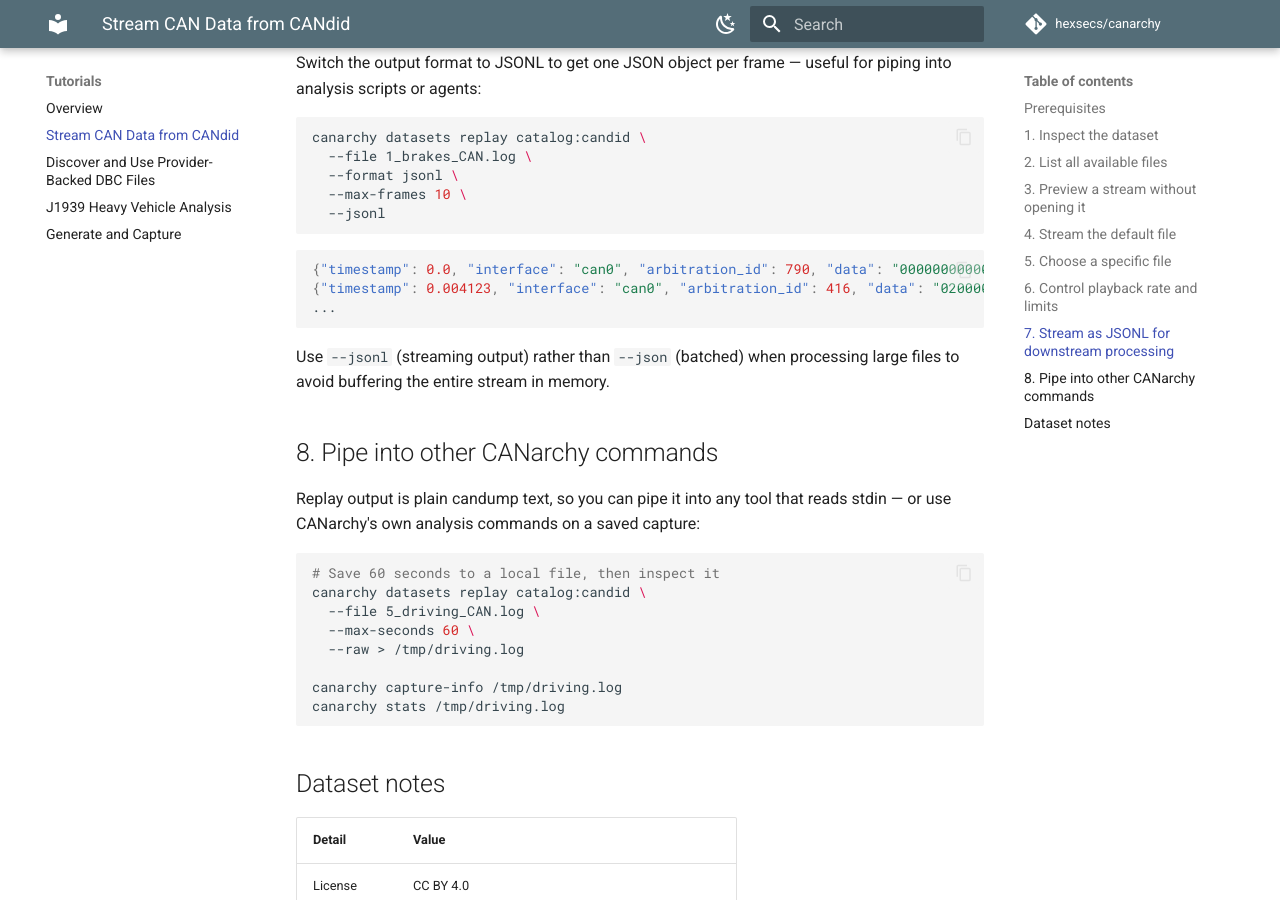
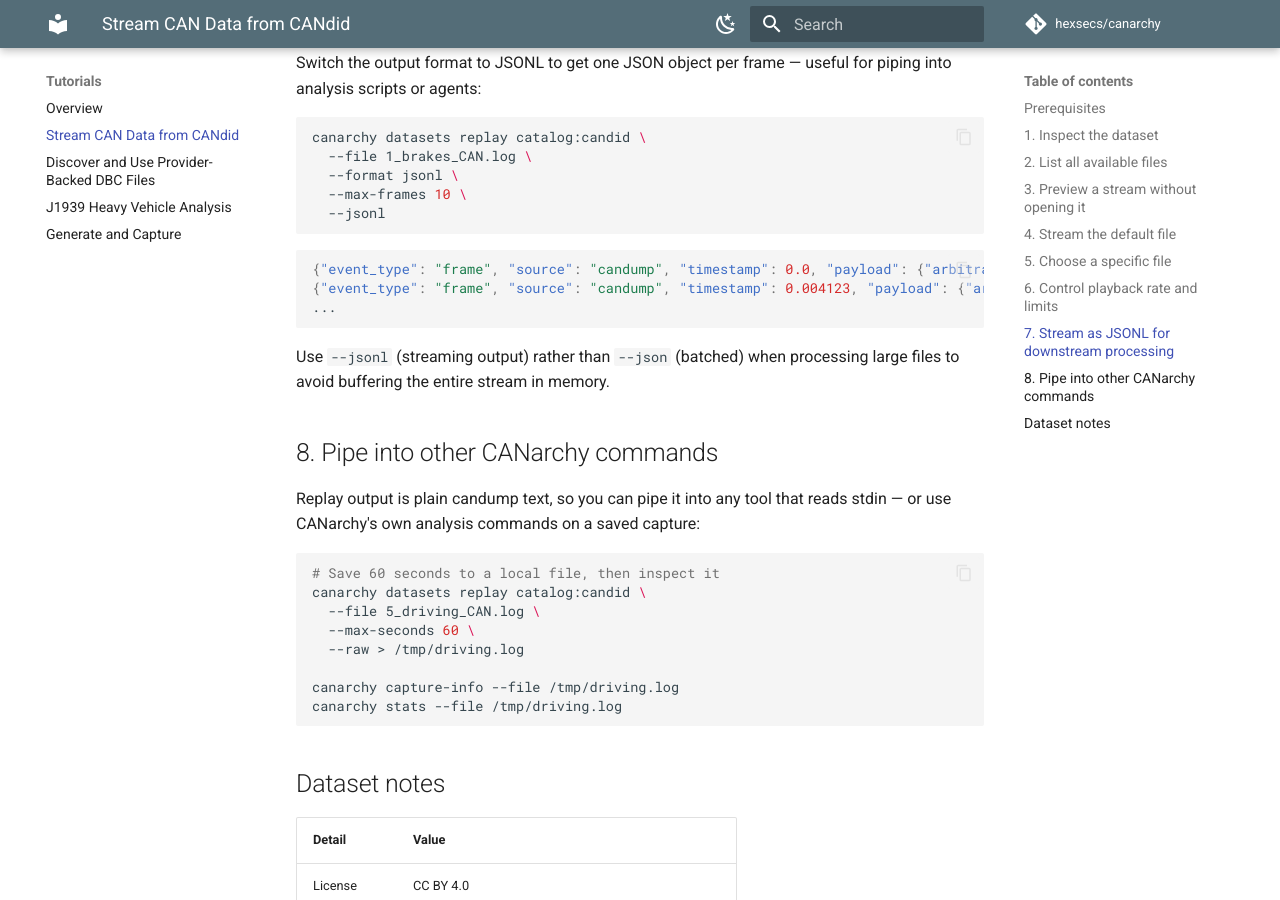
Before and after one commit to hexsecs/canarchy, an MkDocs documentation site: the page built from docs/tutorials/stream_candid_dataset.md, in a window 1280 px wide and 900 px high, scrolled down 3320 px. Built offline with MkDocs 1.6.1 and Material for MkDocs 9.7.7, drawn with Linux system fonts in a browser that asks for light colours; comment, search, counter and statistics services are not loaded.

Commit message:
docs: fix two tutorial errors from PR review
- Use --file flag for capture-info and stats (both require it, positional
  form is not accepted)
- Show real FrameEvent JSONL schema (event_type, source, timestamp, payload)
  instead of the flat frame fields that are not actually emitted

https://claude.ai/code/session_01Pjw16bKMsXU9oSRs5srgXD

````diff
--- a/docs/tutorials/stream_candid_dataset.md
+++ b/docs/tutorials/stream_candid_dataset.md
@@ -166,8 +166,8 @@ canarchy datasets replay catalog:candid \
 ```
 
 ```json
-{"timestamp": 0.0, "interface": "can0", "arbitration_id": 790, "data": "0000000000000000", ...}
-{"timestamp": 0.004123, "interface": "can0", "arbitration_id": 416, "data": "0200000000000000", ...}
+{"event_type": "frame", "source": "candump", "timestamp": 0.0, "payload": {"arbitration_id": 790, "data": "0000000000000000", "interface": "can0", "label": null}}
+{"event_type": "frame", "source": "candump", "timestamp": 0.004123, "payload": {"arbitration_id": 416, "data": "0200000000000000", "interface": "can0", "label": null}}
 ...
 ```
 
@@ -186,8 +186,8 @@ canarchy datasets replay catalog:candid \
   --max-seconds 60 \
   --raw > /tmp/driving.log
 
-canarchy capture-info /tmp/driving.log
-canarchy stats /tmp/driving.log
+canarchy capture-info --file /tmp/driving.log
+canarchy stats --file /tmp/driving.log
 ```
 
 ## Dataset notes
````
